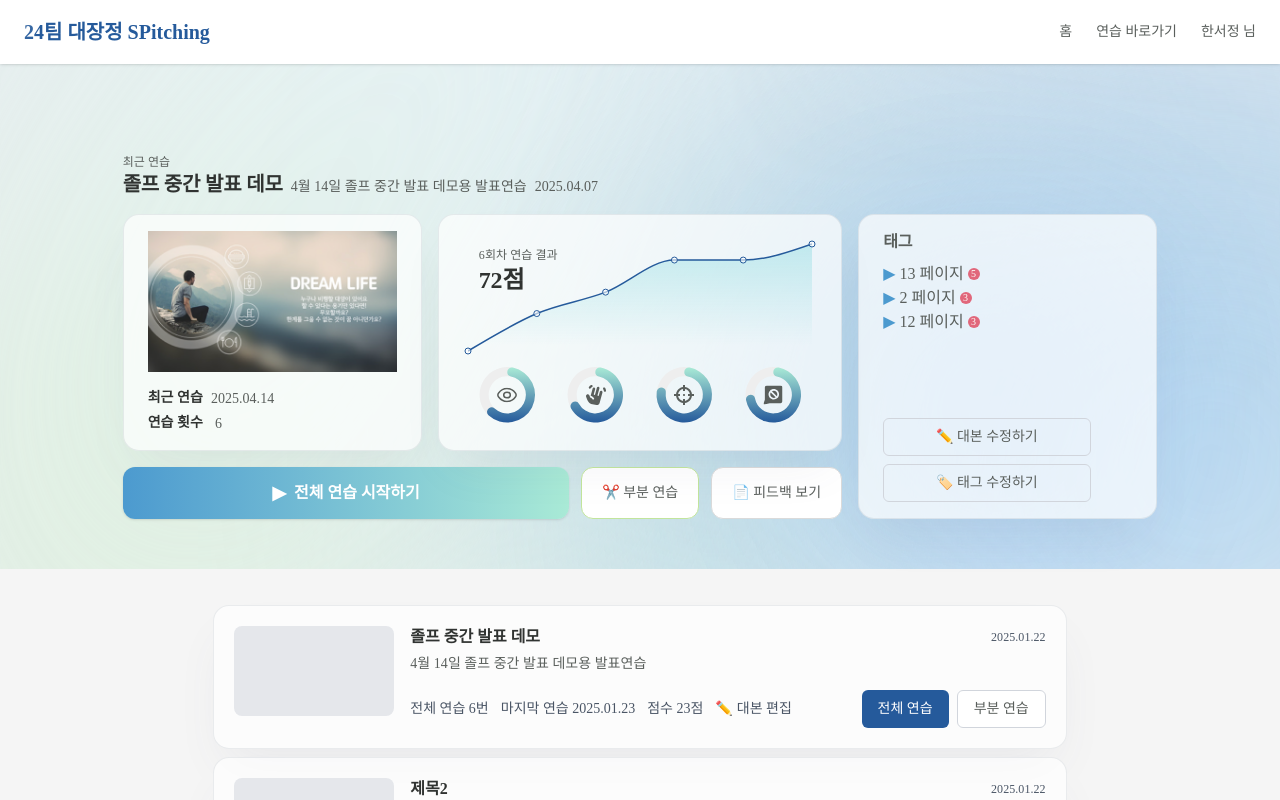
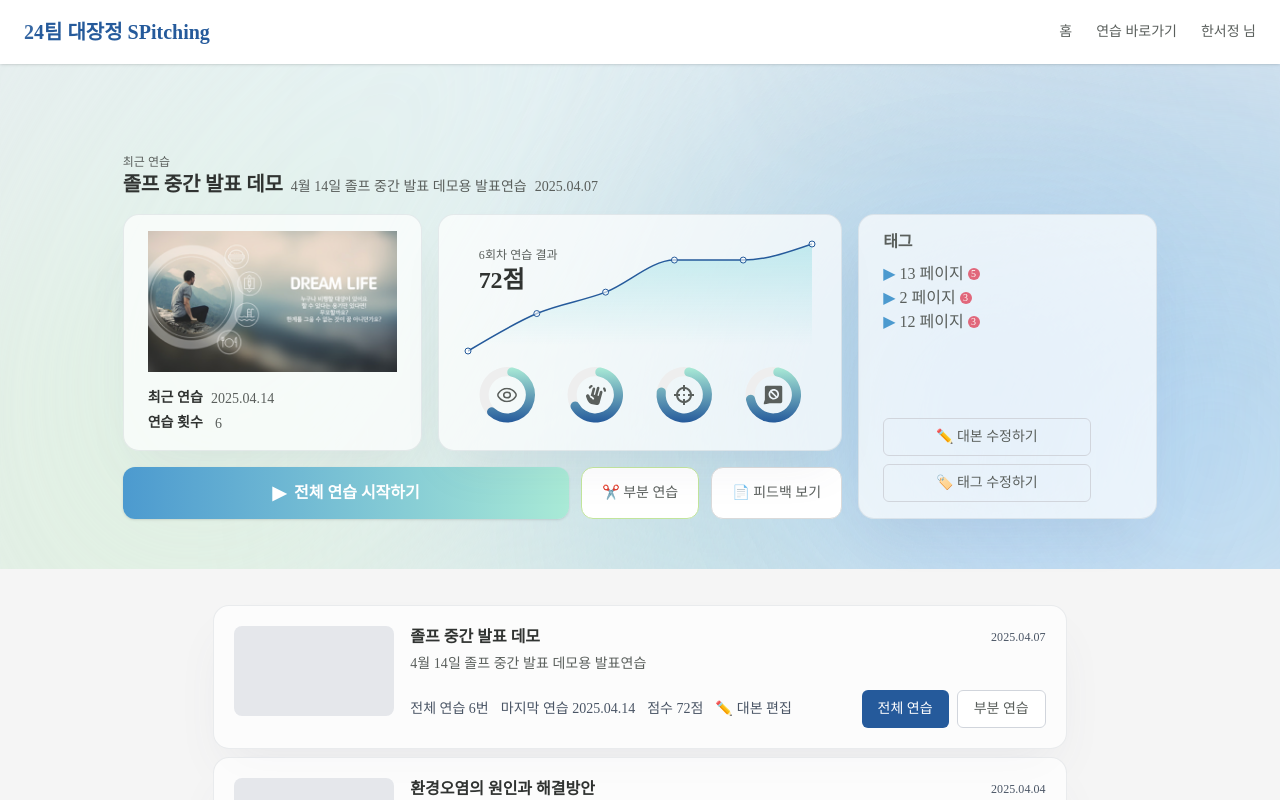
Before and after one commit to xseojungx/SPitching-FE, a React (Vite) app in the folder SPitching/: page /dashboard in a window 1280 px wide. Built offline with nearby package versions, Linux system fonts and the light colour scheme; a web font is replaced by a local one.

Commit message:
chore. 발표 전 준비

```diff
--- a/SPitching/src/assets/mockData.ts
+++ b/SPitching/src/assets/mockData.ts
@@ -1,4 +1,4 @@
-export const presentationData = {
+export const presentationMockData = {
   data: [
     {
       title: '졸프 중간 발표 데모',
@@ -8,11 +8,32 @@ export const presentationData = {
       created_at: '2025.04.07',
     },
     {
-      title: '제목2',
-      description: '설명2',
+      title: '환경오염의 원인과 해결방안',
+      description: '기후 변화와 환경오염에 대한 발표 연습',
       practice_count: 5,
-      last_practice: '2025.04.14',
-      created_at: '2025.04.07',
+      last_practice: '2025.04.12',
+      created_at: '2025.04.04',
+    },
+    {
+      title: '스마트폰이 청소년에게 미치는 영향',
+      description: '현대 청소년의 스마트폰 사용 실태 분석 발표',
+      practice_count: 4,
+      last_practice: '2025.04.10',
+      created_at: '2025.04.02',
+    },
+    {
+      title: '나의 진로 탐색',
+      description: '진로 교육 수업 발표를 위한 자기 탐색 주제',
+      practice_count: 3,
+      last_practice: '2025.04.08',
+      created_at: '2025.03.31',
+    },
+    {
+      title: '세계 속의 한국 문화',
+      description: '한류와 전통 문화에 대한 소개 발표 연습',
+      practice_count: 2,
+      last_practice: '2025.04.06',
+      created_at: '2025.03.29',
     },
   ],
 };
--- a/SPitching/src/components/dashboard/PracticeListCard.tsx
+++ b/SPitching/src/components/dashboard/PracticeListCard.tsx
@@ -2,12 +2,16 @@ interface PracticeListCardProps {
   title: string;
   description: string;
   practice_count: number;
+  created_at: string;
+  last_practice: string;
 }
 
 const PracticeListCard = ({
   title,
   description,
   practice_count,
+  created_at,
+  last_practice,
 }: PracticeListCardProps) => {
   return (
     <div className='white-card flex h-auto w-full flex-row gap-4 p-5'>
@@ -20,7 +24,7 @@ const PracticeListCard = ({
           {/* 제목 */}
           <div className='flex flex-row items-center justify-between'>
             <span className='s1 truncate text-gray-900'>{title}</span>
-            <span className='c2 text-gray-600'>2025.01.22</span>
+            <span className='c2 text-gray-600'>{created_at}</span>
           </div>
 
           {/* 설명 */}
@@ -32,8 +36,8 @@ const PracticeListCard = ({
           {/* 연습 정보 */}
           <div className='flex flex-wrap items-center gap-3 text-sm text-gray-600'>
             <span>전체 연습 {practice_count}번</span>
-            <span>마지막 연습 2025.01.23</span>
-            <span>점수 23점</span>
+            <span>마지막 연습 {last_practice}</span>
+            <span>점수 72점</span>
             <span className='flex items-center gap-1'>
               ✏️ <span>대본 편집</span>
             </span>
--- a/SPitching/src/components/practice/PracticeContent.tsx
+++ b/SPitching/src/components/practice/PracticeContent.tsx
@@ -15,6 +15,9 @@ const PracticeContent = () => {
         <PracticeTag content={'시작하기 전에 인사하기'} />
         <PracticeTag content={'바른 자세 유지하기'} />
         <PracticeTag content={'발음 또박또박! 말 꼬이지 않게!!'} />
+        <PracticeTag content={'설명 제스처'} /> <PracticeTag content={'바른 자세'} />
+        <PracticeTag content={'팔짱'} /> <PracticeTag content={'팔 들어올리기'} />
+        <PracticeTag content={'얼굴 만지기'} />
       </div>
     </section>
   );
--- a/SPitching/src/components/practice/PracticeHeader.tsx
+++ b/SPitching/src/components/practice/PracticeHeader.tsx
@@ -17,7 +17,7 @@ const PracticeHeader = ({ onFinish, seconds }: PracticeHeaderProps) => {
         <div className='flex items-center justify-center gap-2'>
           <Timer className='w-4=6 h-6 text-gray-700' />
           <span className='s1 text-rose-500'>{formatTime(seconds)}</span>
-          <span className='b1 text-gray-500'>/ 5:00</span>
+          <span className='b1 text-gray-500'>/ 00:20</span>
         </div>
         <button
           onClick={onFinish}
--- a/SPitching/src/components/practice/ScriptViewer.tsx
+++ b/SPitching/src/components/practice/ScriptViewer.tsx
@@ -7,30 +7,13 @@ const ScriptViewer = () => {
       <div className='flex w-full gap-6'>
         {/* 스크립트 영역 */}
         <div className='flex-1 overflow-auto pr-4 leading-relaxed text-gray-900'>
-          <p className='b1'>
-            2024년, 전 세계적으로 이상기후 현상이 빈번하게 발생하면서 큰 피해가
-            이어졌습니다. 가장 큰 영향을 끼친 것은 강력한 태풍으로, 연이어
-            발생하여 해안 지역을 초토화시켰습니다. 그뿐만 아니라, 대규모 산불이
-            각 대륙에서 발생해 수천 헥타르의 숲이 불타고, 연기가 대기 오염을
-            심화시키며 초미세입자의 에어로졸 응집체 현상을 유발했습니다. 동시에,
-            예기치 못한 지진이 여러 지역을 강타해 인명과 재산 피해가 이어졌으며,
-            마지막으로 이례적인 폭설로 인해 많은 지역이 마비되는 상황이
-            일어났습니다. 2024년, 전 세계적으로 이상기후 현상이 빈번하게
-            발생하면서 큰 피해가 이어졌습니다. 가장 큰 영향을 끼친 것은 강력한
-            태풍으로, 연이어 발생하여 해안 지역을 초토화시켰습니다. 그뿐만
-            아니라, 대규모 산불이 각 대륙에서 발생해 수천 헥타르의 숲이 불타고,
-            연기가 대기 오염을 심화시키며 초미세입자의 에어로졸 응집체 현상을
-            유발했습니다. 동시에, 예기치 못한 지진이 여러 지역을 강타해 인명과
-            재산 피해가 이어졌으며, 마지막으로 이례적인 폭설로 인해 많은 지역이
-            마비되는 상황이 일어났습니다. 일어났습니다. 2024년, 전 세계적으로
-            이상기후 현상이 빈번하게 발생하면서 큰 피해가 이어졌습니다. 가장 큰
-            영향을 끼친 것은 강력한 태풍으로, 연이어 발생하여 해안 지역을
-            초토화시켰습니다. 그뿐만 아니라, 대규모 산불이 각 대륙에서 발생해
-            수천 헥타르의 숲이 불타고, 연기가 대기 오염을 심화시키며
-            초미세입자의 에어로졸 응집체 현상을 유발했습니다. 동시에, 예기치
-            못한 지진이 여러 지역을 강타해 인명과 재산 피해가 이어졌으며,
-            마지막으로 이례적인 폭설로 인해 많은 지역이 마비되는 상황이
-            일어났습니다.
+          <p className='b1 text-xl'>
+            제스처 분석을 중점적으로 보여드리겠습니다.
+            <br />
+            우선 긍정적인 제스처는 총 2가지가 있는데요, 설명을 돕는 손동작과 바른 자세가 있습니다.
+            <br />
+            반면 부정적인 제스처는 총 3가지로 팔짱을 끼는 행동, 팔을 갑자기 들어올리는 행동, 그리고
+            손을 얼굴 근처에 가져가는 행동으로 분류됩니다.
           </p>
         </div>
 
--- a/SPitching/src/pages/dashboard/Dashboard.tsx
+++ b/SPitching/src/pages/dashboard/Dashboard.tsx
@@ -3,10 +3,10 @@ import RecentPractice from '../../components/practiceList/RecentPractice';
 import Navbar from '../../components/common/Navbar';
 import PracticeListCard from '../../components/dashboard/PracticeListCard';
 // import { usePresentationList } from '@/hooks/useDashboard';
-import { presentationData } from '@/assets/mockData';
+import { presentationMockData } from '@/assets/mockData';
 
 const Dashboard = () => {
-  const data = presentationData;
+  const data = presentationMockData;
   // const { data, isLoading, isError } = usePresentationList();
 
   // if (isLoading) {
@@ -40,6 +40,8 @@ const Dashboard = () => {
             title={presentation.title}
             description={presentation.description}
             practice_count={presentation.practice_count}
+            created_at={presentation.created_at}
+            last_practice={presentation.last_practice}
           />
         ))}
       </div>
--- a/SPitching/src/pages/feedback/FeedbackSummary.tsx
+++ b/SPitching/src/pages/feedback/FeedbackSummary.tsx
@@ -11,6 +11,7 @@ import { useLocation } from 'react-router-dom';
 
 import { useDispatch } from 'react-redux';
 import { setGestureFeedback } from '@/redux/slices/gestureFeedbackSlice';
+import { presentationMockData } from '@/assets/mockData';
 
 const FeedbackSummary = () => {
   const location = useLocation();
@@ -30,6 +31,8 @@ const FeedbackSummary = () => {
     }),
   );
 
+  const presentationData = presentationMockData.data[0];
+
   // if (!data) return <div>분석 결과 없음</div>;
 
   return (
@@ -39,10 +42,8 @@ const FeedbackSummary = () => {
       <main className='grid-layout h-full w-full grid-rows-[auto_repeat(9,1fr)] pt-0'>
         <div className='col-span-0 md:col-span-1' />
         <div className='col-span-10 flex w-full items-end gap-3'>
-          <span className='h1 text-gray-900'>
-            기후 변화와 글로벌 경제: 지속 가능한 미래를 위한 대응 전략
-          </span>
-          <span className='b2 text-gray-700'>7/23일 기후정의 기말 발표</span>
+          <span className='h1 text-gray-900'>{presentationData.title}</span>
+          <span className='b2 text-gray-700'>{presentationData.description}</span>
         </div>
         <SummaryGraph />
         <TotalScore />
```
